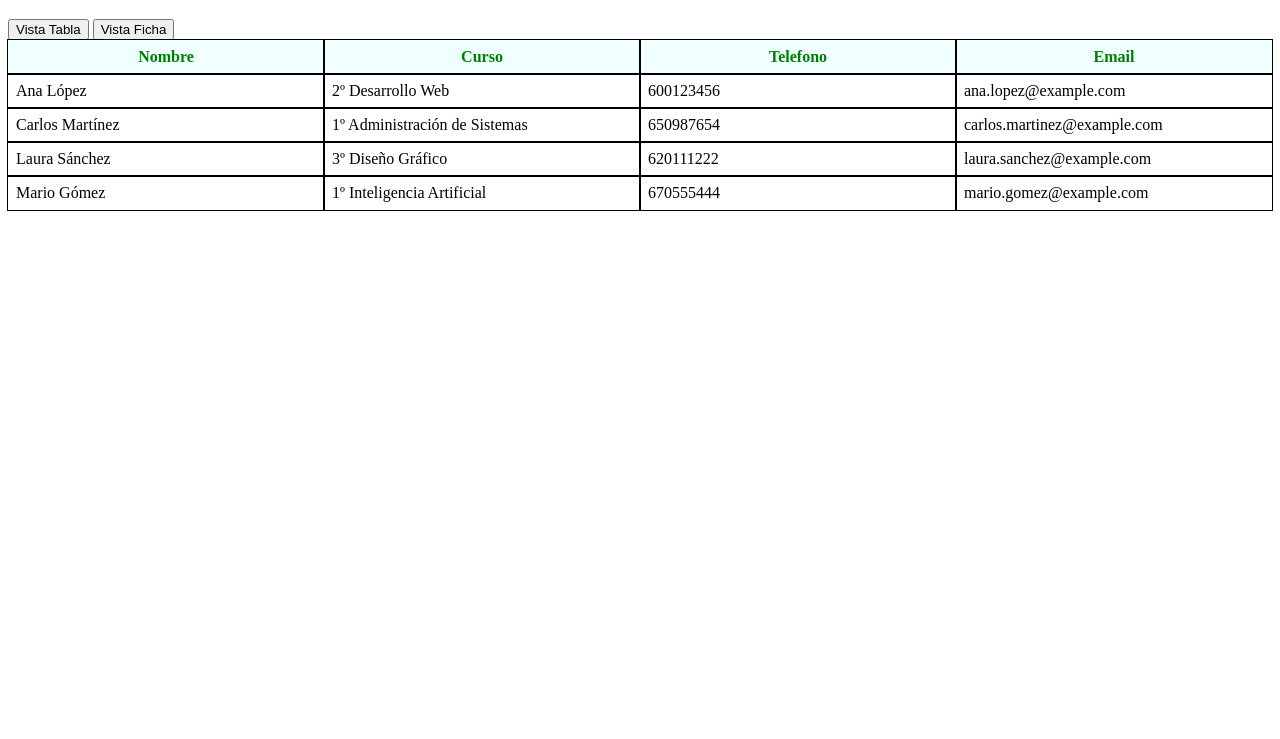
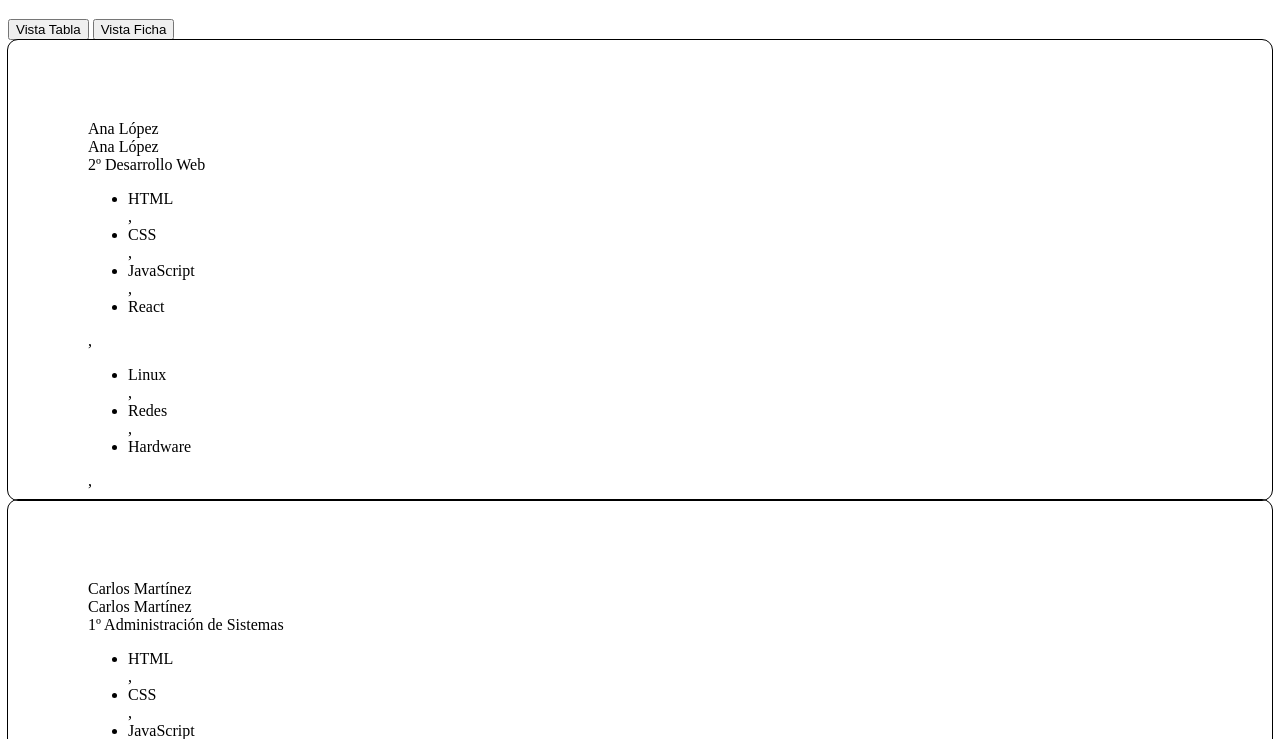
Before and after one commit to GlebNesterov/DWEC, a plain HTML site: page ejercicioTablaFicha/index.html in a window 1280 px wide. Shown: the part 61-800 px from the top of the page. Drawn offline with Linux system fonts and the light colour scheme.

Commit message:
hacer formato de fichas

```diff
--- a/ejercicioTablaFicha/scripts.js
+++ b/ejercicioTablaFicha/scripts.js
@@ -80,8 +80,34 @@ function crearTabla(alumnos) {
 }
 
 function crearFichas(alumnos){
+    for (const a of alumnos) {
+        const ficha = document.createElement('div');
+        ficha.classList.add('ficha');
 
+        let asignat = alumnos.map(a => `
+            <ul>
+                ${a.asignaturas.map(as =>
+                        `<li>
+                            ${as}
+                        </li>`
+                    )}
+            </ul>
+        `
+        );
+
+
+        ficha.innerHTML = `
+            <div>${a.nombre}</div>
+            <div>${a.nombre}</div>
+            <div>${a.curso}</div>
+            <div>${asignat}</div>
+            <div>${a.telefono}</div>
+            <div>${a.email}</div>
+        `;
+
+        document.body.append(ficha);
+    }
 }
 
-
-crearTabla(alumnos);
+crearFichas(alumnos);
+//crearTabla(alumnos);
--- a/ejercicioTablaFicha/styles.css
+++ b/ejercicioTablaFicha/styles.css
@@ -24,6 +24,7 @@
     white-space: nowrap;
     text-overflow: ellipsis;
     border-radius: 10px;
+    max-height: 300px;
 }
 
 .resaltado:hover{
```
